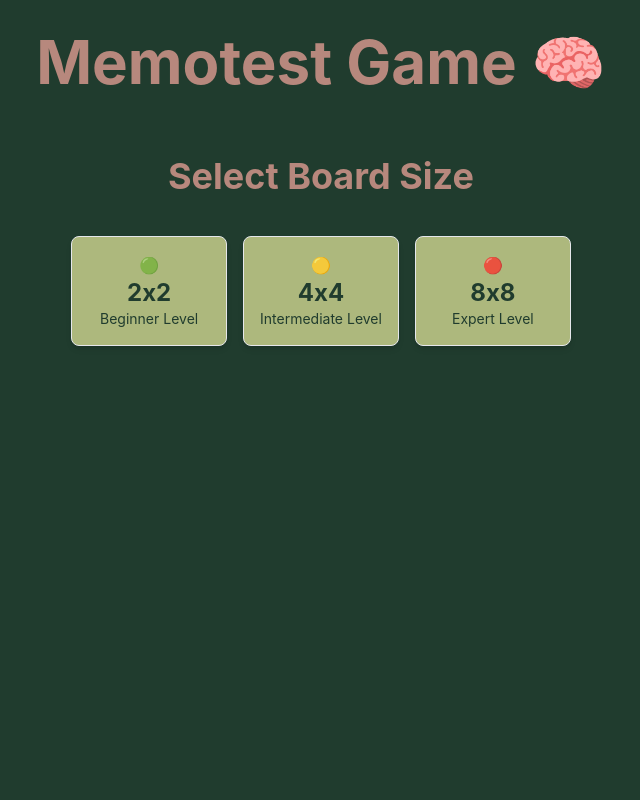
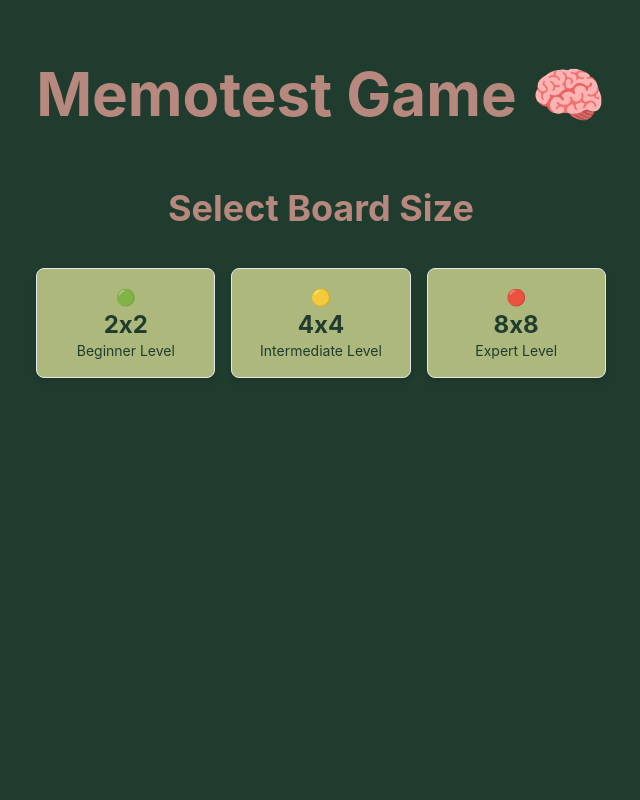
Before and after one commit to augustopiana/unq-ui-augusto-piana-trabajo-final, a React (Vite) app in the folder memotest-app/: page / in a window 1280 px wide. Shown: the top 800 px of the page, without its empty margins (319-959 px from the left). Built offline with nearby package versions, Linux system fonts and the light colour scheme.

Commit message:
finished

```diff
--- a/memotest-app/src/App.jsx
+++ b/memotest-app/src/App.jsx
@@ -3,15 +3,12 @@ import Game from "./components/game/game";
 
 function App() {
 	return (
-		<div className="flex flex-col items-center justify">
-			<div className="h-auto">
-				<h1 className="text-center text-6xl text-customPink font-bold">
-					Memotest Game 🧠
-				</h1>
-			</div>
-			<Game/>
+		<div className="App">
+			<h1 className="text-6xl text-customPink font-bold text-center mb-8">
+				Memotest Game 🧠
+			</h1>
+			<Game />
 		</div>
 	);
 }
-
 export default App;
--- /dev/null
+++ b/memotest-app/src/assets/images/images.jsx
@@ -0,0 +1,69 @@
+import alive from "../../assets/images/alive.webp";
+import amigos from "../../assets/images/amigos.webp";
+import disintegration from "../../assets/images/disintegration.webp";
+import imaginary from "../../assets/images/imaginary.webp";
+import live from "../../assets/images/live.webp";
+import louder from "../../assets/images/louder-than.webp";
+import meat from "../../assets/images/meat.webp";
+import paredes from "../../assets/images/paredes.webp";
+import queen from "../../assets/images/the-queen.webp";
+import ramones from "../../assets/images/ramones.webp";
+import road from "../../assets/images/road.webp";
+import smiths from "../../assets/images/the-smiths.webp";
+import strange from "../../assets/images/strangeaways.webp";
+import aerial from "../../assets/images/aerial.webp";
+import nuevas from "../../assets/images/nuevas.webp";
+import biblia from "../../assets/images/biblia.webp";
+import massacre from "../../assets/images/massacre.webp";
+import sol from "../../assets/images/sol.webp";
+import juguete from "../../assets/images/juguetes.webp";
+import diferentes from "../../assets/images/diferentes.webp";
+import summer from "../../assets/images/summer.webp";
+import stadium from "../../assets/images/stadium.webp";
+import californication from "../../assets/images/californication.webp";
+import way from "../../assets/images/way.webp";
+import hot from "../../assets/images/hot.webp";
+import you from "../../assets/images/you.webp";
+import dream from "../../assets/images/dream.webp";
+import division from "../../assets/images/division.webp";
+import animals from "../../assets/images/animals.webp";
+import moon from "../../assets/images/moon.webp";
+import wall from "../../assets/images/wall.webp";
+import wishyou from "../../assets/images/wishyou.webp";
+
+const  images = [
+	{ src: queen, alt: "Queen" },
+	{ src: smiths, alt: "The Smiths" },
+	{ src: louder, alt: "Louder Than Bombs" },
+	{ src: strange, alt: "Strangeways, Here We Come" },
+	{ src: meat, alt: "Meat" },
+	{ src: live, alt: "Live" },
+	{ src: disintegration, alt: "Disintegration" },
+	{ src: paredes, alt: "EV" },
+	{ src: alive, alt: "Alive" },
+	{ src: amigos, alt: "Amigos" },
+	{ src: ramones, alt: "Ramones" },
+	{ src: road, alt: "Road" },
+	{ src: imaginary, alt: "Imaginary" },
+	{ src: massacre, alt: "Massacre" },
+	{ src: biblia, alt: "Biblia" },
+	{ src: aerial, alt: "Aerial" },
+	{ src: nuevas, alt: "12 Nuevas" },
+	{ src: sol, alt: "Sol" },
+	{ src: juguete, alt: "Juguete" },
+	{ src: diferentes, alt: "Diferentes" },
+	{ src: summer, alt: "Summer" },
+	{ src: stadium, alt: "Stadium" },
+	{ src: californication, alt: "Californication" },
+	{ src: way, alt: "By The Way" },
+	{ src: hot, alt: "Hot" },
+	{ src: you, alt: "With You" },
+	{ src: dream, alt: "Dream" },
+	{ src: division, alt: "Division" },
+	{ src: animals, alt: "Animals" },
+	{ src: moon, alt: "Moon" },
+	{ src: wall, alt: "Wall" },
+	{ src: wishyou, alt: "Wish You Were Here" },
+];
+
+export default images;
--- /dev/null
+++ b/memotest-app/src/components/cardGrid/cardGrid.css
@@ -0,0 +1,13 @@
+.grid-container {
+	display: grid;
+	grid-template-columns: repeat(auto-fit, minmax(80px, 1fr));
+	grid-template-rows: repeat(auto-fit, minmax(80px, 1fr));
+	gap: 20px;
+	justify-content: center;
+	align-content: center;
+	width: 90;
+	max-width: 1200px;
+	height: auto;
+	margin: 0 auto;
+	padding: 20px;
+}
--- a/memotest-app/src/components/galeriaImagenes/cardGrid.jsx
+++ b/memotest-app/src/components/cardGrid/cardGrid.jsx
@@ -1,78 +1,13 @@
-import alive from "../../assets/images/alive.webp";
-import amigos from "../../assets/images/amigos.webp";
-import disintegration from "../../assets/images/disintegration.webp";
-import imaginary from "../../assets/images/imaginary.webp";
-import live from "../../assets/images/live.webp";
-import louder from "../../assets/images/louder-than.webp";
-import meat from "../../assets/images/meat.webp";
-import paredes from "../../assets/images/paredes.webp";
-import queen from "../../assets/images/the-queen.webp";
-import ramones from "../../assets/images/ramones.webp";
-import road from "../../assets/images/road.webp";
-import smiths from "../../assets/images/the-smiths.webp";
-import strange from "../../assets/images/strangeaways.webp";
-import aerial from "../../assets/images/aerial.webp";
-import nuevas from "../../assets/images/nuevas.webp";
-import biblia from "../../assets/images/biblia.webp";
-import massacre from "../../assets/images/massacre.webp";
-import sol from "../../assets/images/sol.webp";
-import juguete from "../../assets/images/juguetes.webp";
-import diferentes from "../../assets/images/diferentes.webp";
-import summer from "../../assets/images/summer.webp";
-import stadium from "../../assets/images/stadium.webp";
-import californication from "../../assets/images/californication.webp";
-import way from "../../assets/images/way.webp";
-import hot from "../../assets/images/hot.webp";
-import you from "../../assets/images/you.webp";
-import dream from "../../assets/images/dream.webp";
-import division from "../../assets/images/division.webp";
-import animals from "../../assets/images/animals.webp";
-import moon from "../../assets/images/moon.webp";
-import wall from "../../assets/images/wall.webp";
-import wishyou from "../../assets/images/wishyou.webp";
-
 import React, { useState, useEffect } from "react";
 
 import light from "../../assets/audio/light.mp3";
 import cardSound from "../../assets/audio/card-sounds.mp3";
 import win from "../../assets/audio/win-sound.mp3";
 
+import images from "../../assets/images/images";
 import Card from "../card/card";
 
-const images = [
-	{ src: queen, alt: "Queen" },
-	{ src: smiths, alt: "The Smiths" },
-	{ src: louder, alt: "Louder Than Bombs" },
-	{ src: strange, alt: "Strangeways, Here We Come" },
-	{ src: meat, alt: "Meat" },
-	{ src: live, alt: "Live" },
-	{ src: disintegration, alt: "Disintegration" },
-	{ src: paredes, alt: "EV" },
-	{ src: alive, alt: "Alive" },
-	{ src: amigos, alt: "Amigos" },
-	{ src: ramones, alt: "Ramones" },
-	{ src: road, alt: "Road" },
-	{ src: imaginary, alt: "Imaginary" },
-	{ src: massacre, alt: "Massacre" },
-	{ src: biblia, alt: "Biblia" },
-	{ src: aerial, alt: "Aerial" },
-	{ src: nuevas, alt: "12 Nuevas" },
-	{ src: sol, alt: "Sol" },
-	{ src: juguete, alt: "Juguete" },
-	{ src: diferentes, alt: "Diferentes" },
-	{ src: summer, alt: "Summer" },
-	{ src: stadium, alt: "Stadium" },
-	{ src: californication, alt: "Californication" },
-	{ src: way, alt: "By The Way" },
-	{ src: hot, alt: "Hot" },
-	{ src: you, alt: "With You" },
-	{ src: dream, alt: "Dream" },
-	{ src: division, alt: "Division" },
-	{ src: animals, alt: "Animals" },
-	{ src: moon, alt: "Moon" },
-	{ src: wall, alt: "Wall" },
-	{ src: wishyou, alt: "Wish You Were Here" },
-];
+import "./cardGrid.css";
 
 const CardGrid = ({ gridSize }) => {
 	const [flippedCards, setFlippedCards] = useState([]);
@@ -162,7 +97,7 @@ const CardGrid = ({ gridSize }) => {
 			{isVictory ? (
 				<div className="victory-screen flex flex-col items-center">
 					<h1 className="text-4xl font-bold text-green-500">🎉 ¡Win! 🎉</h1>
-					<img src={queen} alt="Queen" className="w-auto mt-16" />
+					<img src={images[0].src} alt="Queen" className="w-auto mt-16" />
 					<text className="text-green-500 font-bold text-2xl">
 						There is a Light That Never Goes Out - The Smiths 🎶
 					</text>
@@ -179,10 +114,10 @@ const CardGrid = ({ gridSize }) => {
 						Founded pairs: {score}/{numPairs} 🎯
 					</h1>
 					<div
-						className="grid sm:grid-cols-3 md:grid-cols-4 gap-4 p-4 "
+						className="grid sm:grid-cols-3 md:grid-cols-4 gap-4 grid-container"
 						style={{
-							gridTemplateColumns: `repeat(${gridSize}, 1fr)`,
-							gridTemplateRows: `repeat(${gridSize}, 1fr)`,
+							gridTemplateColumns: `repeat(${gridSize}, 100px)`,
+							gridTemplateRows: `repeat(${gridSize}, 100px)`,
 						}}
 					>
 						{shuffledImagePairs.map((image, index) => (
--- a/memotest-app/src/components/game/game.jsx
+++ b/memotest-app/src/components/game/game.jsx
@@ -1,11 +1,14 @@
 import React, { useState } from "react";
-import CardGrid from "../galeriaImagenes/cardGrid";
+import CardGrid from "../cardGrid/cardGrid";
+import menuSelection from "../../assets/audio/menu-selection.mp3"
 
 const Game = () => {
 	const [startGame, setStartGame] = useState(false);
 	const [gridSize, setGridSize] = useState(0);
 
 	const handleStartGame = (size) => {
+		const audio = new Audio(menuSelection);
+		audio.play();
 		setGridSize(size);
 		setStartGame(true);
 	};
--- a/memotest-app/src/index.css
+++ b/memotest-app/src/index.css
@@ -15,13 +15,19 @@
 	text-rendering: optimizeLegibility;
 	-webkit-font-smoothing: antialiased;
 	-moz-osx-font-smoothing: grayscale;
+
+  --max-width: 1280px;
 }
 
 body {
 	margin: 0;
 	display: flex;
-  place-items: center;
-  min-width: 100%;
-  min-height: 100%;
-  background-color: #203c2e
+	flex-direction: column; /* Apila los elementos verticalmente */
+	align-items: center; /* Centra horizontalmente */
+	justify-content: flex-start; /* Asegura que el contenido fluya hacia abajo */
+	min-height: 100vh; /* Altura mínima para ocupar toda la pantalla */
+	width: 100%;
+	background-color: #203c2e; /* Fondo verde */
+	padding: 2rem; /* Añade algo de espacio alrededor */
+	box-sizing: border-box;
 }
```
Also changed, not shown: 1 other file (tests, documents, lock files or other folders). Lines whose indentation alone changed are shown as unchanged.
